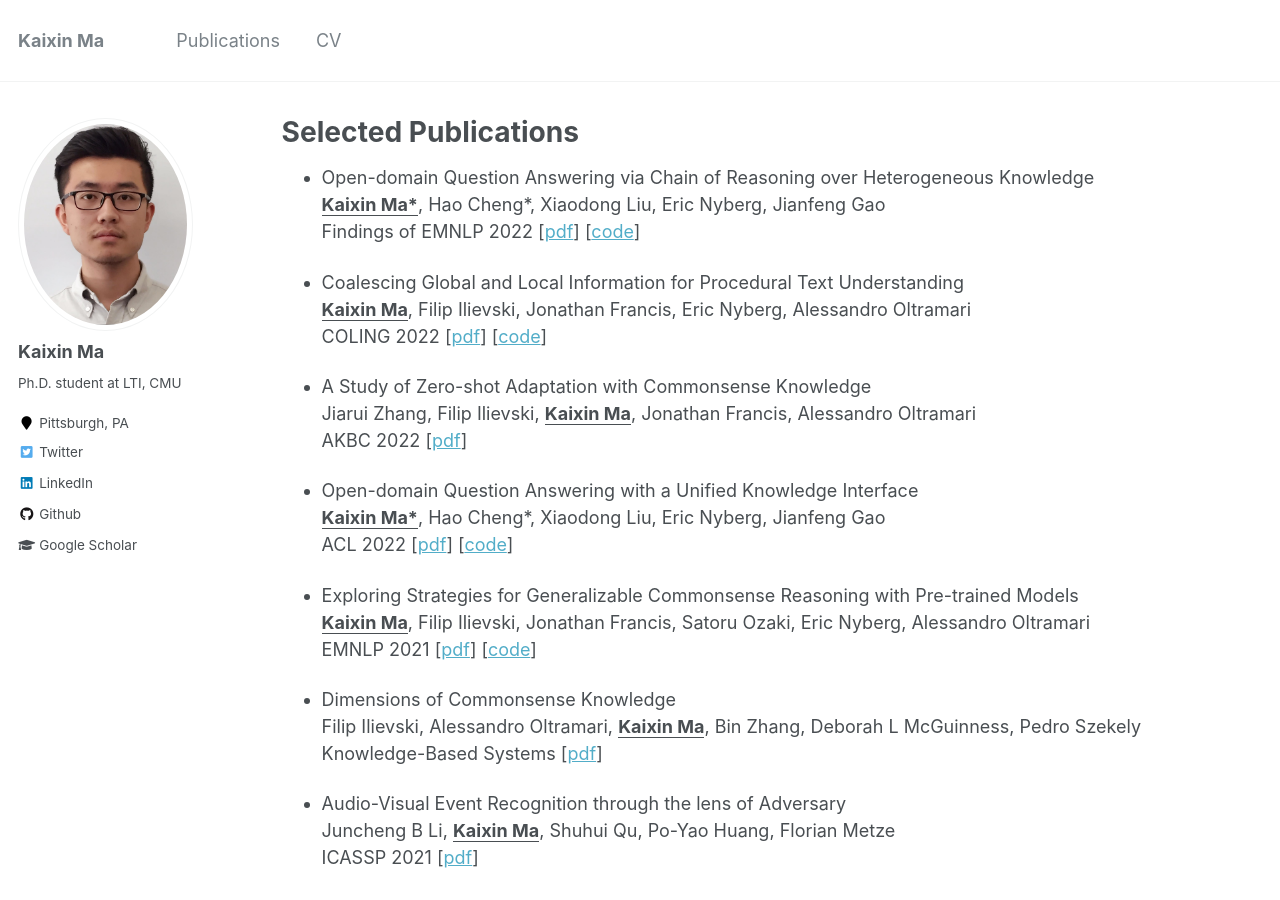
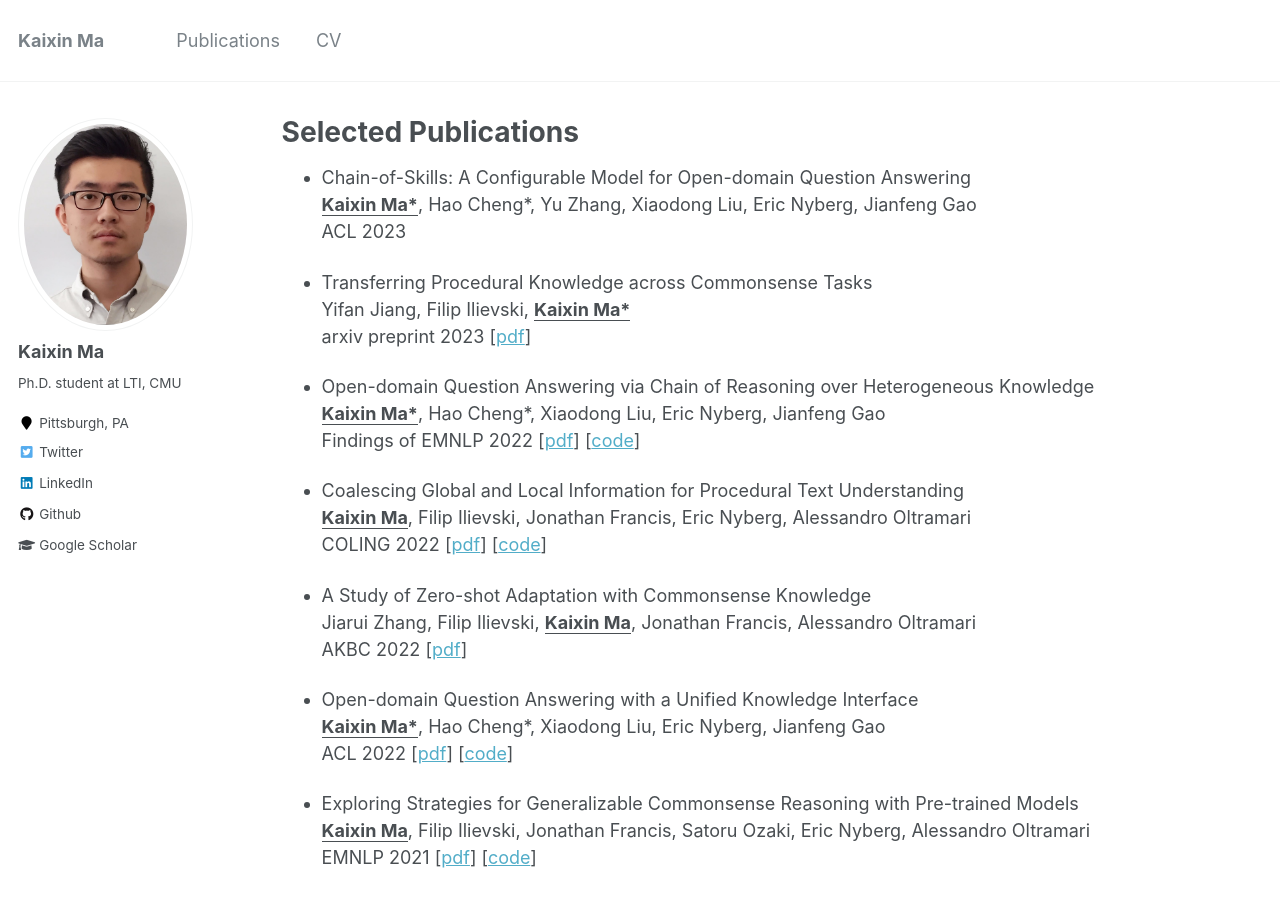
Before and after one commit to Mayer123/Mayer123.github.io, a Jekyll site: the page built from _pages/publications.md, in a window 1280 px wide and 900 px high. Built offline with Jekyll 4.4.1, drawn with Linux system fonts in a browser that asks for light colours; some of the changed text lies outside the part shown.

Commit message:
add papers

```diff
--- a/_pages/publications.md
+++ b/_pages/publications.md
@@ -4,6 +4,14 @@ title: "Selected Publications"
 permalink: /publications/
 author_profile: true
 ---
+
+* Chain-of-Skills: A Configurable Model for Open-domain Question Answering <br>
+  **<u>Kaixin Ma*</u>**, Hao Cheng*, Yu Zhang, Xiaodong Liu, Eric Nyberg, Jianfeng Gao <br>
+  ACL 2023
+
+* Transferring Procedural Knowledge across Commonsense Tasks <br>
+  Yifan Jiang, Filip Ilievski, **<u>Kaixin Ma*</u>**<br>
+  arxiv preprint 2023 \[[pdf](https://arxiv.org/pdf/2304.13867.pdf)\]
 
 * Open-domain Question Answering via Chain of Reasoning over Heterogeneous Knowledge <br>
   **<u>Kaixin Ma*</u>**, Hao Cheng*, Xiaodong Liu, Eric Nyberg, Jianfeng Gao <br>
@@ -58,3 +66,7 @@ Patents
 * Knowledge-Driven and Self-Supervised System for Question-Answering <br>
   Alessandro Oltramari, Jonathan Francis, **<u>Kaixin Ma</u>**, Filip Ilievski <br>
   (Filed US Patent App. 17/091,499)
+
+* Computerized Question Answering Based on Evidence Chains <br>
+  Hao Cheng, Xiaodong Liu, Jianfeng Gao, **<u>Kaixin Ma</u>** <br>
+  (In prep.)
```
